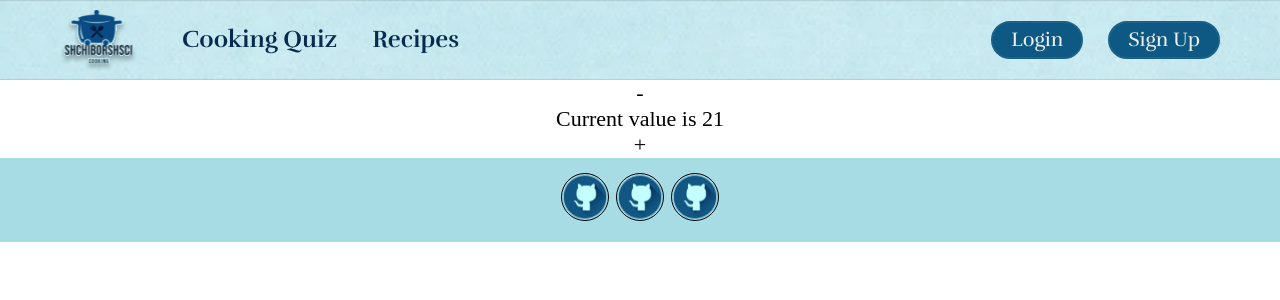
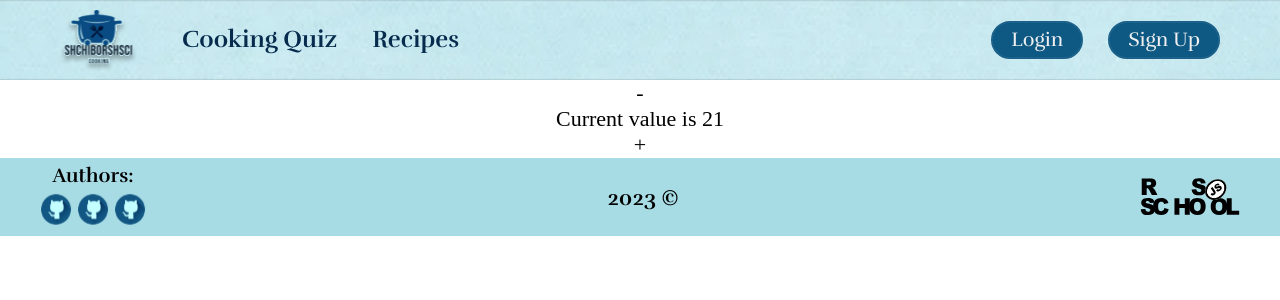
Before and after one commit to evgeniydolgov/RS-Clone, a React (Create React App) app: page / in a window 1280 px wide. Shown: the top 300 px of the page. Built offline with nearby package versions, Linux system fonts and the light colour scheme.

Commit message:
feat: add year and rs school link

```diff
--- a/src/components/Footer/Footer.tsx
+++ b/src/components/Footer/Footer.tsx
@@ -5,11 +5,13 @@ export const Footer = () => (
   <footer className="footer">
     <div className="footer-wrapper">
       <ul className="github-list">
+        <li className="github-list__name">Authors:</li>
         <li><a href="https://github.com/evgeniydolgov"><div className="git-img">{}</div></a></li>
         <li><a href="https://github.com/harry177"><div className="git-img">{}</div></a></li>
         <li><a href="https://github.com/grishanova-oa"><div className="git-img">{}</div></a></li>
       </ul>
-      <div className="test-div" />
+      <div className="year-creation">2023 ©</div>
+      <div className="rs-container"><a href="https://github.com/grishanova-oa"><div className="rs-link">{}</div></a></div>
     </div>
   </footer>
 );
--- a/src/components/Footer/FooterStyles.css
+++ b/src/components/Footer/FooterStyles.css
@@ -7,24 +7,49 @@
 
 .footer-wrapper {
   max-width: 1200px;
+  width: 100%;
+  display: flex;
+  align-items: center;
+  justify-content: space-between;
 }
 
 .github-list{
-  display: flex;
-  gap: 5%;
-  align-items: center;
-  justify-content: center;
+  margin: 5px 0 5px 0;
+  display: grid;
+  gap: 5px 5px;
+  grid-template-areas:
+    "authors authors authors"
+    "git-image git-image git-image";
 }
 
-.github-list>li {
-  margin: 15px 0 15px 0;
+.github-list__name {
+  font-family: 'Rufina', serif;
+  font-size: 20px;
+  font-weight: 700;
+  grid-area: authors;
 }
 
 .git-img {
+  grid-area: git-image;
   display: inline-block;
-  width: 3rem;
-  height: 3rem;
-  border: 1px solid black;
+  width: 2rem;
+  height: 2rem;
   border-radius: 50%;
-  background: url('../../assets/svg/github.svg')0 50%/cover no-repeat;;
+  background: url('../../assets/svg/github.svg')0 50%/cover no-repeat;
 }
+
+.year-creation {
+  font-family: 'Rufina', serif;
+  font-weight: 700;
+}
+
+.rs-container {
+  display: flex;
+  align-items: center;
+}
+
+.rs-link {
+  height: 40px;
+  width: 100px;
+  background: url('../../assets/svg/rs-logo.svg') 0 0/contain no-repeat;
+}
```
Also changed, not shown: src/assets/svg/rs-logo.svg (added).
